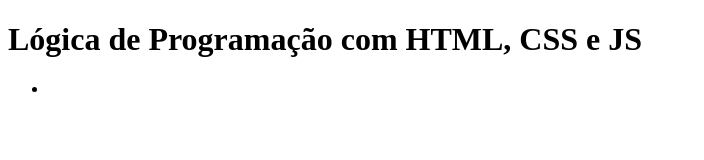
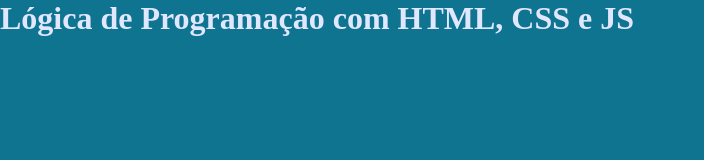
Before and after one commit to leticia2804/atividade-11, a plain HTML site: page index.html in a window 1280 px wide. Shown: the whole page, without its empty margins (0-704 px from the left). Drawn offline with Linux system fonts and the light colour scheme.

Commit message:
style:css reset and background change

```diff
--- a/index.html
+++ b/index.html
@@ -4,6 +4,7 @@
     <meta charset="UTF-8">
     <meta name="viewport" content="width=device-width, initial-scale=1.0">
     <title>Atividade 11</title>
+    <link rel="stylesheet" href="style.css">
 </head>
 <body>
     <header>
--- a/style.css
+++ b/style.css
@@ -0,0 +1,21 @@
+*{
+    margin: 0;
+    padding: 0;
+    box-sizing: border-box;
+}
+
+:root {
+    --main-background: #0e7490
+}
+
+body {
+    background:var(--main-background)
+}
+
+:root {
+    --text-color:#e0e7ff
+}
+
+body {
+    color:var(--text-color)
+}
```
